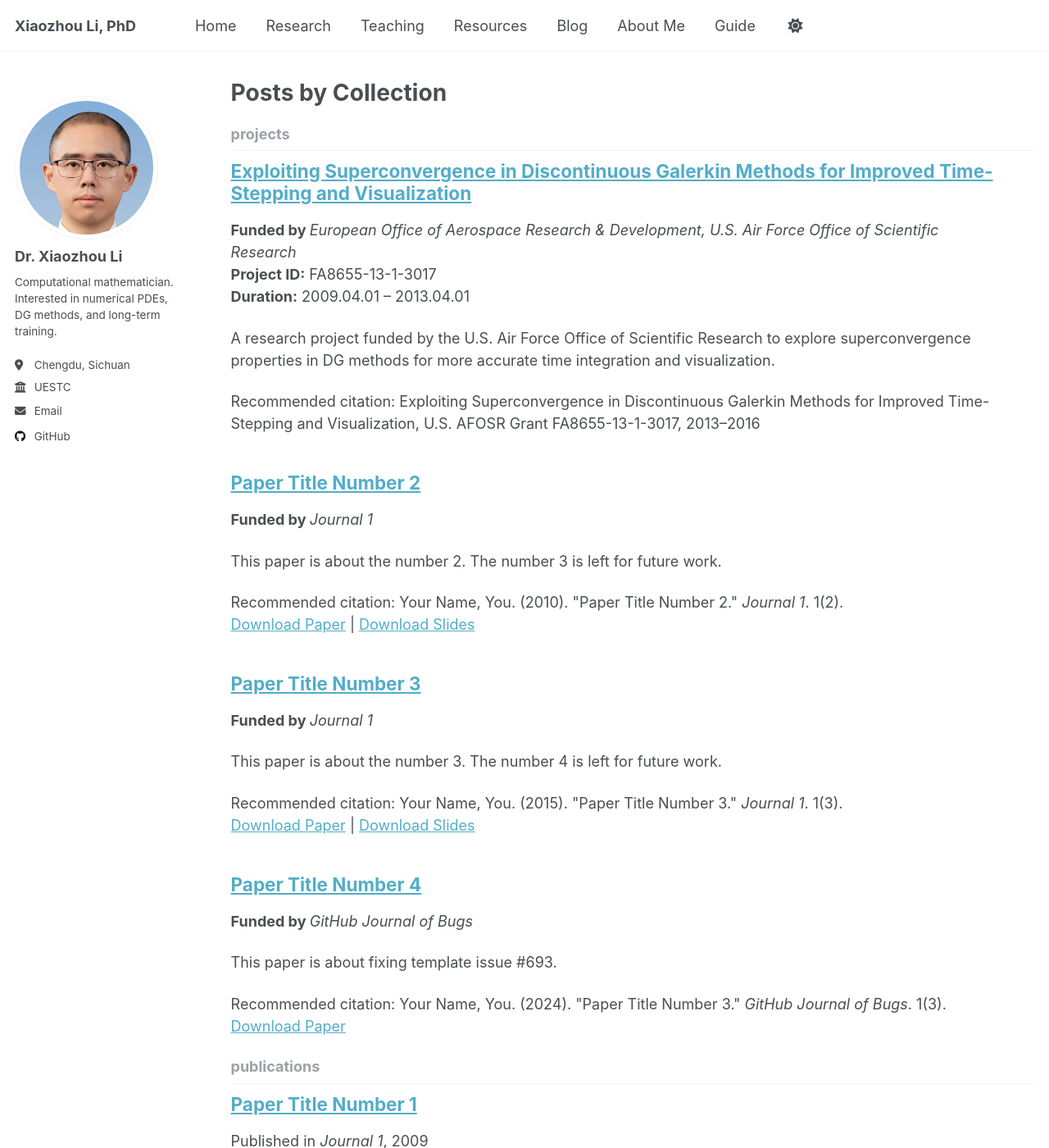
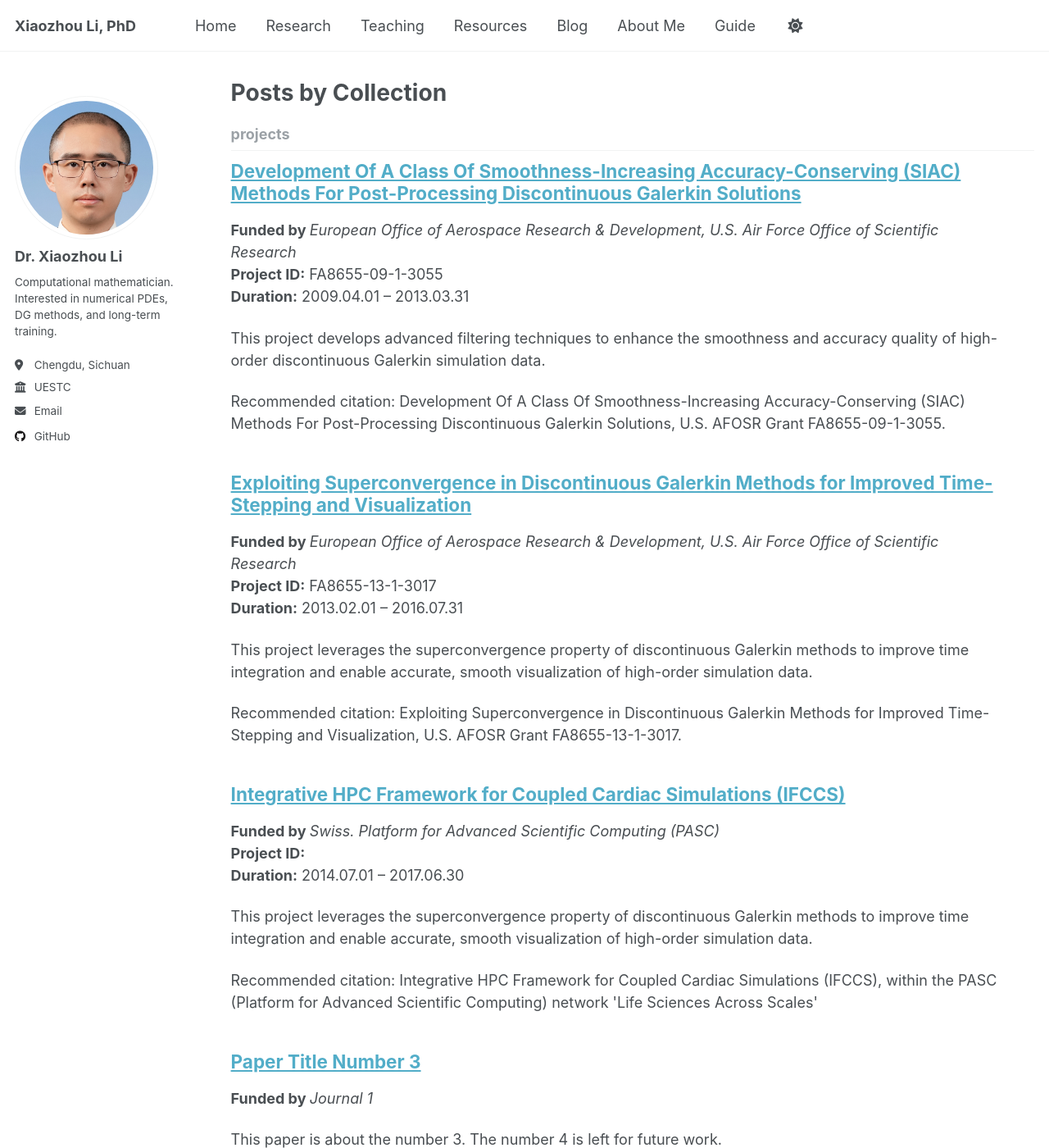
Before and after one commit to xiaozhouli/xiaozhouli.github.io, a Jekyll site: the page built from _pages/collection-archive.html, in a window 1280 px wide and 1400 px high. Shown: the whole window at 82% size. Built offline with Jekyll 4.4.1, drawn with Linux system fonts in a browser that asks for light colours.

Commit message:
update 3 projects

```diff
--- a/_projects/2009-04-01-project-AFOSR.md
+++ b/_projects/2009-04-01-project-AFOSR.md
@@ -1,32 +1,30 @@
 ---
-title: "Exploiting Superconvergence in Discontinuous Galerkin Methods for Improved Time-Stepping and Visualization"
+title: "Development Of A Class Of Smoothness-Increasing Accuracy-Conserving (SIAC) Methods For Post-Processing Discontinuous Galerkin Solutions"
 collection: projects
 category: projects
 permalink: /projects/2009-04-01-project-AFOSR
-grantid: FA8655-13-1-3017
+grantid: FA8655-09-1-3055
 startdate: 2009-04-01
-enddate: 2013-04-01
+enddate: 2013-03-31
 venue: "European Office of Aerospace Research & Development, U.S. Air Force Office of Scientific Research"
 projecturl: ""
 reporturl:  ""
-citation: "Exploiting Superconvergence in Discontinuous Galerkin Methods for Improved Time-Stepping and Visualization, U.S. AFOSR Grant FA8655-13-1-3017, 2013–2016"
-excerpt: 'A research project funded by the U.S. Air Force Office of Scientific Research to explore superconvergence properties in DG methods for more accurate time integration and visualization.'
+citation: "Development Of A Class Of Smoothness-Increasing Accuracy-Conserving (SIAC) Methods For Post-Processing Discontinuous Galerkin Solutions, U.S. AFOSR Grant FA8655-09-1-3055."
+excerpt: 'This project develops advanced filtering techniques to enhance the smoothness and accuracy quality of high-order discontinuous Galerkin simulation data.'
 ---
-This project investigated the theoretical and computational aspects of **superconvergence phenomena** in the Discontinuous Galerkin (DG) method, with the goal of improving both **time-stepping accuracy** and **scientific visualization** of numerical solutions.
+High-order Galerkin methods—both discontinuous and continuous—are known for their strong theoretical foundations and computational efficiency. However, a common limitation stems from their minimal smoothness requirements across element interfaces. This lack of continuity can undermine downstream tasks such as data interpretation, feature detection, and scientific visualization, where smoothness is often crucial.
 
-### Key Objectives:
+This project seeks to enhance the utility of Galerkin-based simulations by developing filters that simultaneously improve smoothness and maintain accuracy. These techniques will be designed to align with the mathematical structure of the computed data while producing outputs that are more compatible with conventional visualization workflows.
 
-- Identify and characterize superconvergence points in DG methods.
-- Develop **enhanced time integration schemes** that exploit superconvergence.
-- Apply **SIAC filtering techniques** for improved post-processing and visualization.
-- Evaluate the proposed methods on test problems including **wave propagation** and **shock interactions**.
+The core aim is to explore and resolve fundamental challenges in visualizing outputs from high-order discontinuous Galerkin simulations. To that end, we will advance the theory and implementation of Smoothness-Increasing Accuracy-Conserving (SIAC) filters and deliver robust, accessible software tools tailored to the needs of researchers and practitioners working with high-fidelity numerical simulations.
+interactions**.
 
 ### Project Duration:
 
-**2013.02.01 – 2016.06.30**
+**2009.04.01 – 2013.03.31**
 
 ### Funding:
 
 European Office of Aerospace Research & Development,
 U.S. Air Force Office of Scientific Research
-**Grant ID:** FA8655-13-1-3017
+**Grant ID:** FA8655-09-1-3055
--- a/_projects/2010-10-01-paper-title-number-2.md
+++ /dev/null
@@ -1,14 +0,0 @@
----
-title: "Paper Title Number 2"
-collection: publications
-category: manuscripts
-permalink: /publication/2010-10-01-paper-title-number-2
-excerpt: 'This paper is about the number 2. The number 3 is left for future work.'
-date: 2010-10-01
-venue: 'Journal 1'
-slidesurl: 'http://academicpages.github.io/files/slides2.pdf'
-paperurl: 'http://academicpages.github.io/files/paper2.pdf'
-citation: 'Your Name, You. (2010). &quot;Paper Title Number 2.&quot; <i>Journal 1</i>. 1(2).'
----
-
-The contents above will be part of a list of publications, if the user clicks the link for the publication than the contents of section will be rendered as a full page, allowing you to provide more information about the paper for the reader. When publications are displayed as a single page, the contents of the above "citation" field will automatically be included below this section in a smaller font.
--- /dev/null
+++ b/_projects/2013-02-01-project-AFOSR.md
@@ -0,0 +1,25 @@
+---
+title: "Exploiting Superconvergence in Discontinuous Galerkin Methods for Improved Time-Stepping and Visualization"
+collection: projects
+category: projects
+permalink: /projects/2013-02-01-project-AFOSR
+grantid: FA8655-13-1-3017
+startdate: 2013-02-01
+enddate: 2016-07-31
+venue: "European Office of Aerospace Research & Development, U.S. Air Force Office of Scientific Research"
+projecturl: ""
+reporturl:  ""
+citation: "Exploiting Superconvergence in Discontinuous Galerkin Methods for Improved Time-Stepping and Visualization, U.S. AFOSR Grant FA8655-13-1-3017."
+excerpt: 'This project leverages the superconvergence property of discontinuous Galerkin methods to improve time integration and enable accurate, smooth visualization of high-order simulation data.'
+---
+The discontinuous Galerkin (DG) method remains a popular choice in scientific computing due to its ability to flexibly handle complex geometries and high-order accuracy. However, its defining feature—permitting discontinuities between elements—poses significant computational and visualization challenges. The increased number of degrees of freedom enforces stricter time-stepping constraints, while the absence of smoothness across element boundaries complicates the use of standard visualization tools. Interestingly, DG methods exhibit superconvergence behavior, where unusually high accuracy is achieved at specific points or under special norms. This project aims to harness this superconvergence property to develop improved time integration strategies and design filters that enable smooth, precise visual representation of DG results, bridging the gap between numerical accuracy and practical usability.
+
+### Project Duration:
+
+**2013.02.01 – 2016.07.31**
+
+### Funding:
+
+European Office of Aerospace Research & Development,
+U.S. Air Force Office of Scientific Research
+**Grant ID:** FA8655-13-1-3017
--- /dev/null
+++ b/_projects/2014-07-01-project-PASC.md
@@ -0,0 +1,31 @@
+---
+title: "Integrative HPC Framework for Coupled Cardiac Simulations (IFCCS)"
+collection: projects
+category: projects
+permalink: /projects/2014-07-01-project-PASC
+grantid: ""
+startdate: 2014-07-01
+enddate: 2017-06-30
+venue: "Swiss. Platform for Advanced Scientific Computing (PASC)"
+projecturl: "https://pasc-ch.org/projects/2013-2016/coupled-cardiac-simulations/index.html"
+reporturl:  ""
+citation: "Integrative HPC Framework for Coupled Cardiac
+Simulations (IFCCS), within the PASC (Platform for Advanced Scientific Computing)
+network 'Life Sciences Across Scales'"
+excerpt: 'This project leverages the superconvergence property of discontinuous Galerkin methods to improve time integration and enable accurate, smooth visualization of high-order simulation data.'
+---
+This project aims to develop a versatile, community-driven high-performance computing (HPC) framework—IFCCS (Integrative HPC Framework for Coupled Cardiac Simulations)—as part of the PASC initiative Life Sciences Across Scales. IFCCS will provide a next-generation software library tailored for modern and emerging hybrid computing architectures. It will integrate advanced computational models for cardiac electrophysiology, tissue mechanics, and blood flow to enable comprehensive simulations of heart function.
+
+A central focus of the project is the co-design and refinement of scalable preconditioning strategies, such as algebraic and geometric multigrid methods and additive Schwarz methods, which are essential for efficient cardiovascular simulations. The software framework will be explicitly designed to support hybrid parallelism—combining MPI, multithreading, and accelerator-based computing (e.g., GPU). Integration with widely used libraries such as Trilinos and accelerator-optimized toolkits like Nvidia’s AmgX will ensure performance portability across platforms.
+
+Validation and benchmarking will be conducted using established production tools, including LIFEV and PROPAG-5, both known for their state-of-the-art implementations in multiphysics cardiac simulations. Given the heart's inherently multiscale and complex structure, achieving efficient, high-fidelity simulations requires a careful blend of advanced numerical discretization techniques and optimized parallel solvers tailored for next-generation supercomputers.
+
+The core objective of this effort is to design and deliver robust numerical solvers and a modular, extensible software environment that supports fully and partially coupled cardiac simulations—electromechanical, mechanical-fluid, or integrated electromechanics-fluid models. Ultimately, IFCCS will provide clinicians and researchers with flexible, validated computational tools to match simulation fidelity to clinical context and treatment planning needs.
+
+### Project Duration:
+
+**2014.07.31 – 2017.06.30**
+
+### Funding:
+
+Platform for Advanced Scientific Computing (PASC), Switzerland.
```
